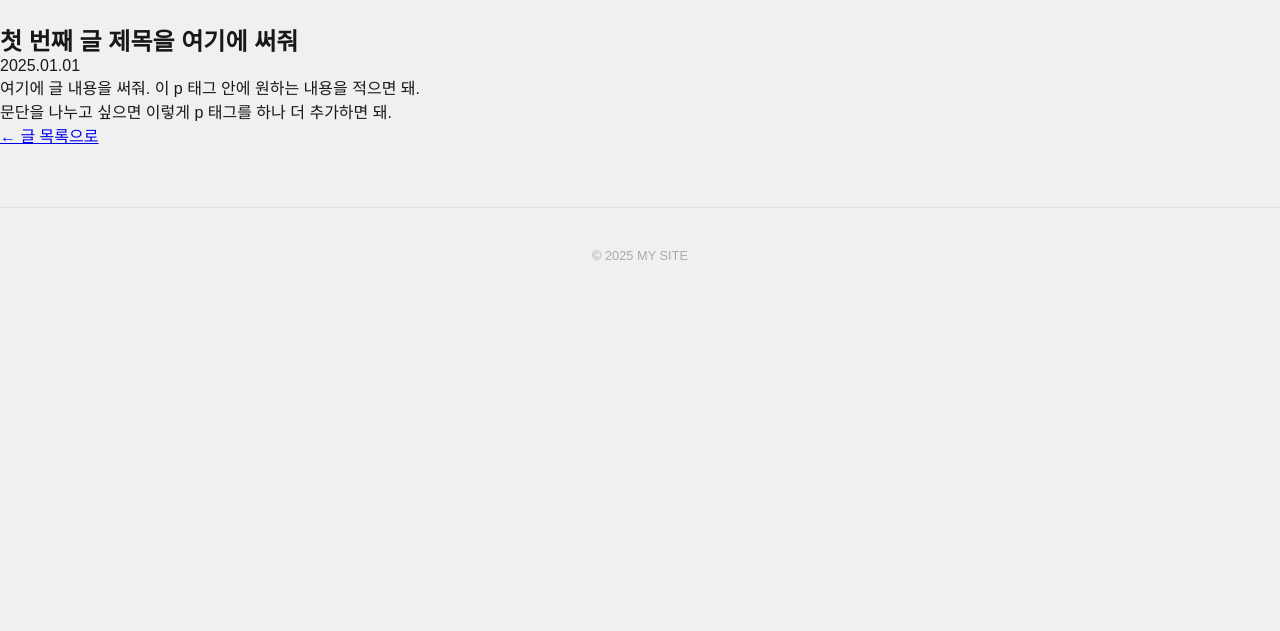
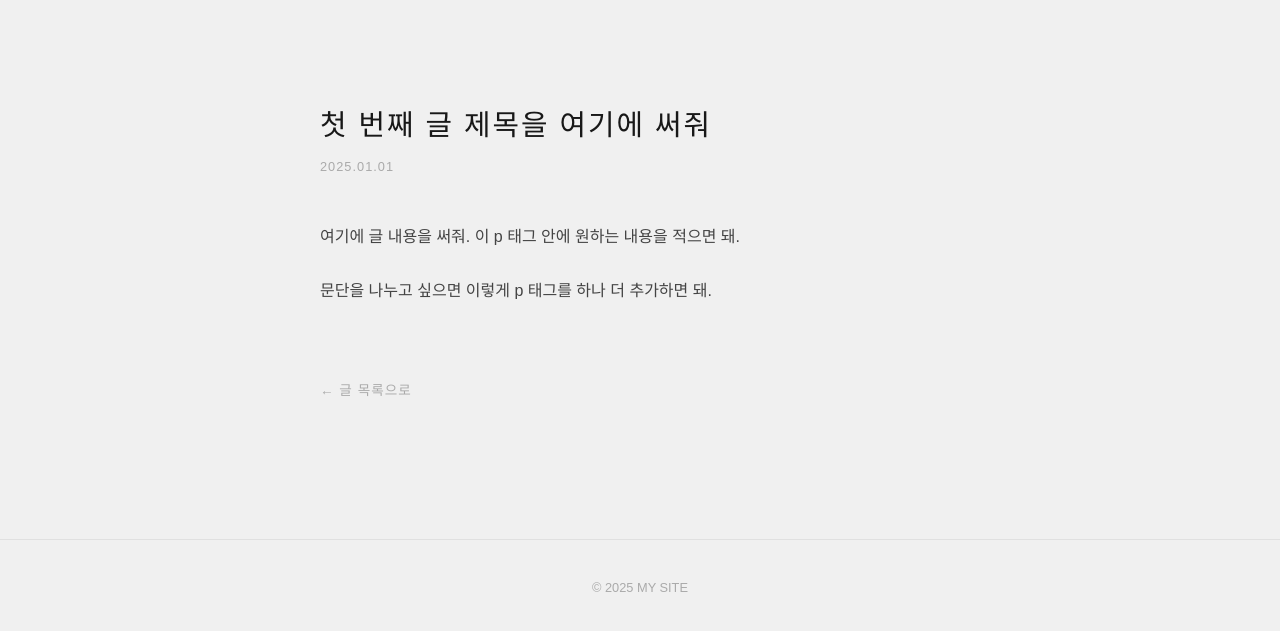
Before and after one commit to whydidutellme/whydidutellme.github.io, a plain HTML site: page post1.html in a window 1280 px wide. Shown: the part 53-684 px from the top of the page. Drawn offline with Linux system fonts and the light colour scheme.

Commit message:
최근 포스트 삭제, 포스트 스타일 지정

```diff
--- a/style.css
+++ b/style.css
@@ -98,3 +98,43 @@
       border-top: 1px solid #e0e0e0;
       margin-top: 60px;
     }
+
+
+    .article {
+  max-width: 680px;
+  margin: 0 auto;
+  padding: 80px 20px;
+}
+
+.article h2 {
+  font-size: 1.8rem;
+  font-weight: normal;
+  letter-spacing: 2px;
+  margin-bottom: 16px;
+}
+
+.article .date {
+  font-size: 0.8rem;
+  color: #aaa;
+  letter-spacing: 1px;
+  margin-bottom: 48px;
+  display: block;
+}
+
+.article p {
+  line-height: 1.9;
+  font-size: 1rem;
+  color: #444;
+  margin-bottom: 24px;
+}
+
+.back {
+  display: inline-block;
+  margin-top: 48px;
+  font-size: 0.85rem;
+  color: #aaa;
+  text-decoration: none;
+  letter-spacing: 1px;
+}
+
+.back:hover { color: #333; }
```
Also changed, not shown: index.html (+1 -14 lines).
